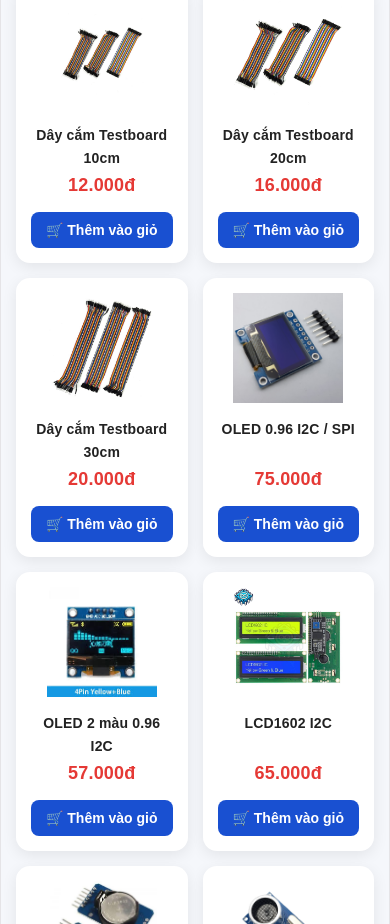
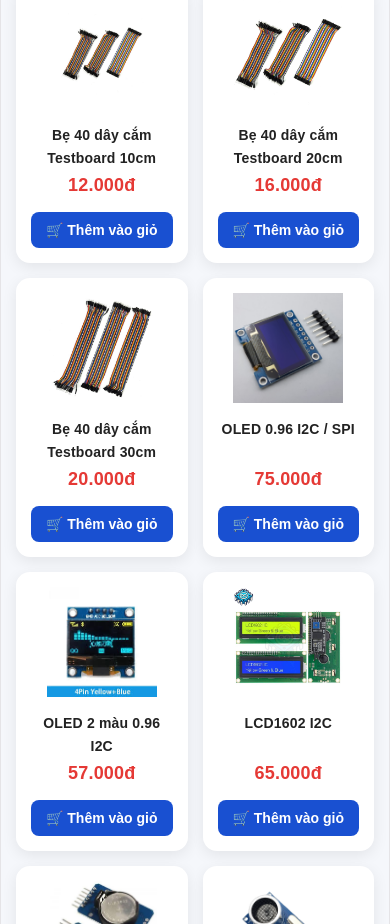
Before and after one commit to mailam30112003-code/tl-quantum, a React (Vite) app: page /products in a window 390 px wide. Shown: the part 2340-3264 px from the top of the page. Built offline with nearby package versions, Linux system fonts and the light colour scheme.

Commit message:
Responsive mobile

```diff
--- a/src/data/products.js
+++ b/src/data/products.js
@@ -314,7 +314,7 @@ const products = [
   id: 15,
   sku: "WIRE-001",
   category: "Phụ kiện",
-  name: "Dây cắm Testboard 10cm",
+  name: "Bẹ 40 dây cắm Testboard 10cm",
   price: 12000,
   stock: 40,
   image: jumper10,
@@ -324,7 +324,7 @@ const products = [
   id: 16,
   sku: "WIRE-002",
   category: "Phụ kiện",
-  name: "Dây cắm Testboard 20cm",
+  name: "Bẹ 40 dây cắm Testboard 20cm",
   price: 16000,
   stock: 40,
   image: jumper20,
@@ -334,7 +334,7 @@ const products = [
   id: 17,
   sku: "WIRE-003",
   category: "Phụ kiện",
-  name: "Dây cắm Testboard 30cm",
+  name: "Bẹ 40 dây cắm Testboard 30cm",
   price: 20000,
   stock: 40,
   image: jumper30,
```
